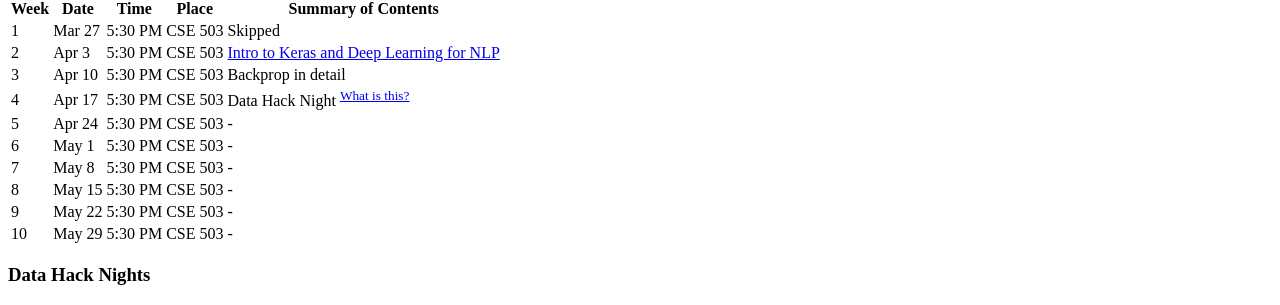
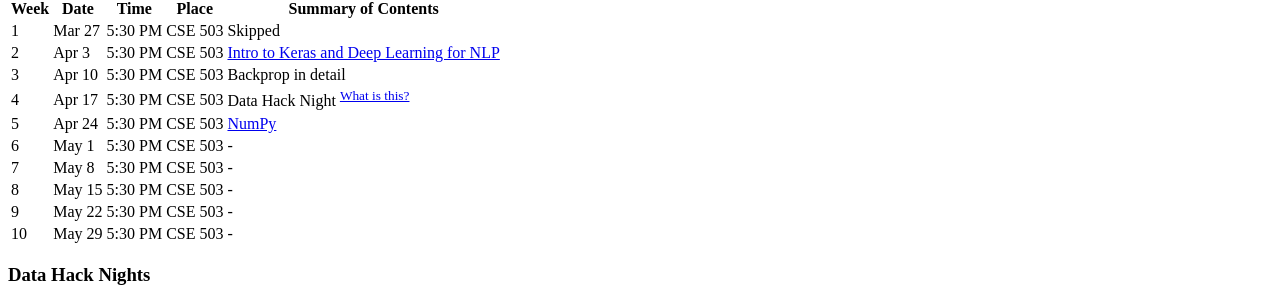
Before and after one commit to MachinesWhoLearn/machineswholearn.github.io, a Jekyll site: the page built from mwl_workshops.md, in a window 1280 px wide. Shown: the part 506-811 px from the top of the page. Built offline with Jekyll 4.4.1, drawn with Linux system fonts in a browser that asks for light colours.

Commit message:
Update workshops for NumPy

```diff
--- a/mwl_workshops.md
+++ b/mwl_workshops.md
@@ -31,7 +31,7 @@ for some more info.
 | 2 | Apr 3 | 5:30 PM | CSE 503 | [Intro to Keras and Deep Learning for NLP](https://github.com/MachinesWhoLearn/lectures/tree/master/2016-2017.Meetings/spring/01.keras_tutorial_duplicate_questions) |
 | 3 | Apr 10 | 5:30 PM | CSE 503 | Backprop in detail |
 | 4 | Apr 17 | 5:30 PM | CSE 503 | Data Hack Night <sup>[What is this?](#data-hack-nights)</sup> |
-| 5 | Apr 24 | 5:30 PM | CSE 503 | - |
+| 5 | Apr 24 | 5:30 PM | CSE 503 | [NumPy](https://github.com/MachinesWhoLearn/lectures/blob/master/2016-2017.Meetings/spring/04.numpy_exercises.md) |
 | 6 | May 1 | 5:30 PM | CSE 503 | - |
 | 7 | May 8 | 5:30 PM | CSE 503 | - |
 | 8 | May 15 | 5:30 PM | CSE 503 | - |
```
